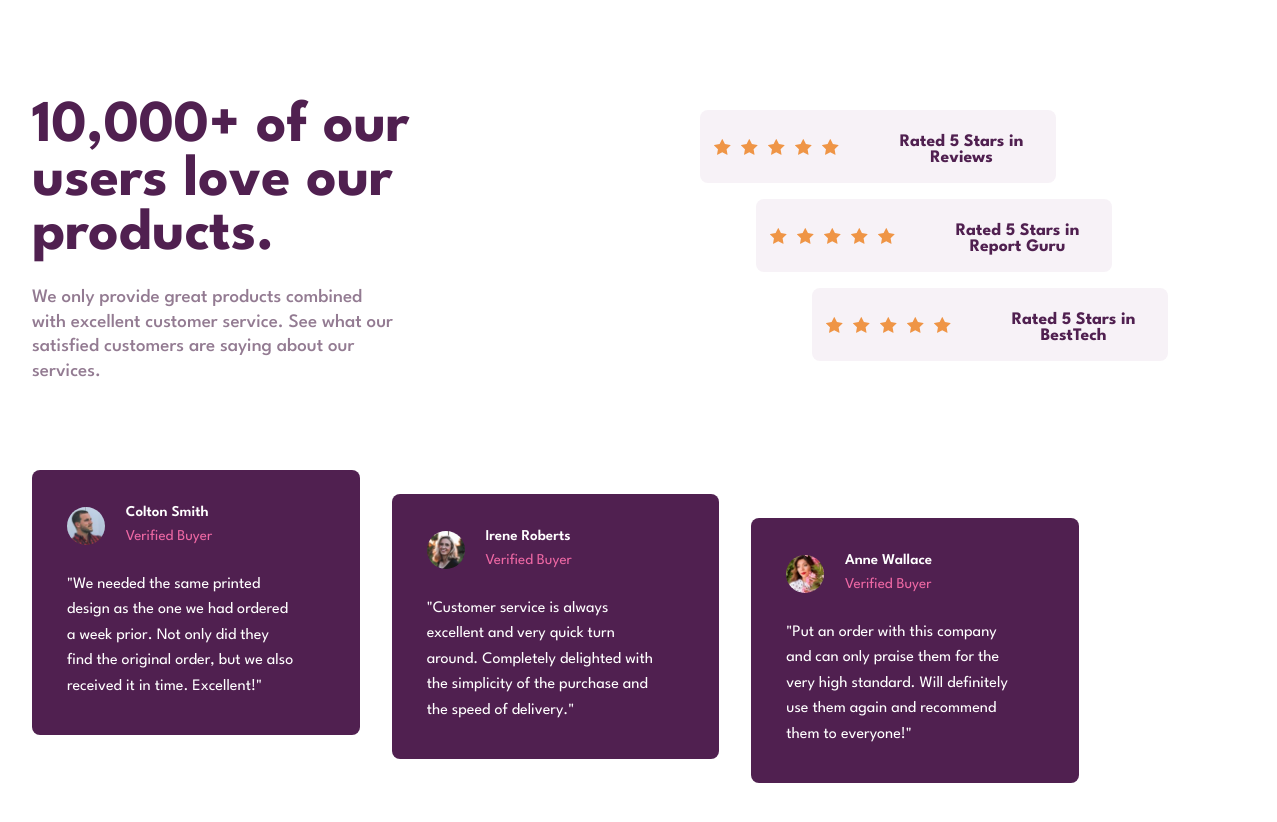
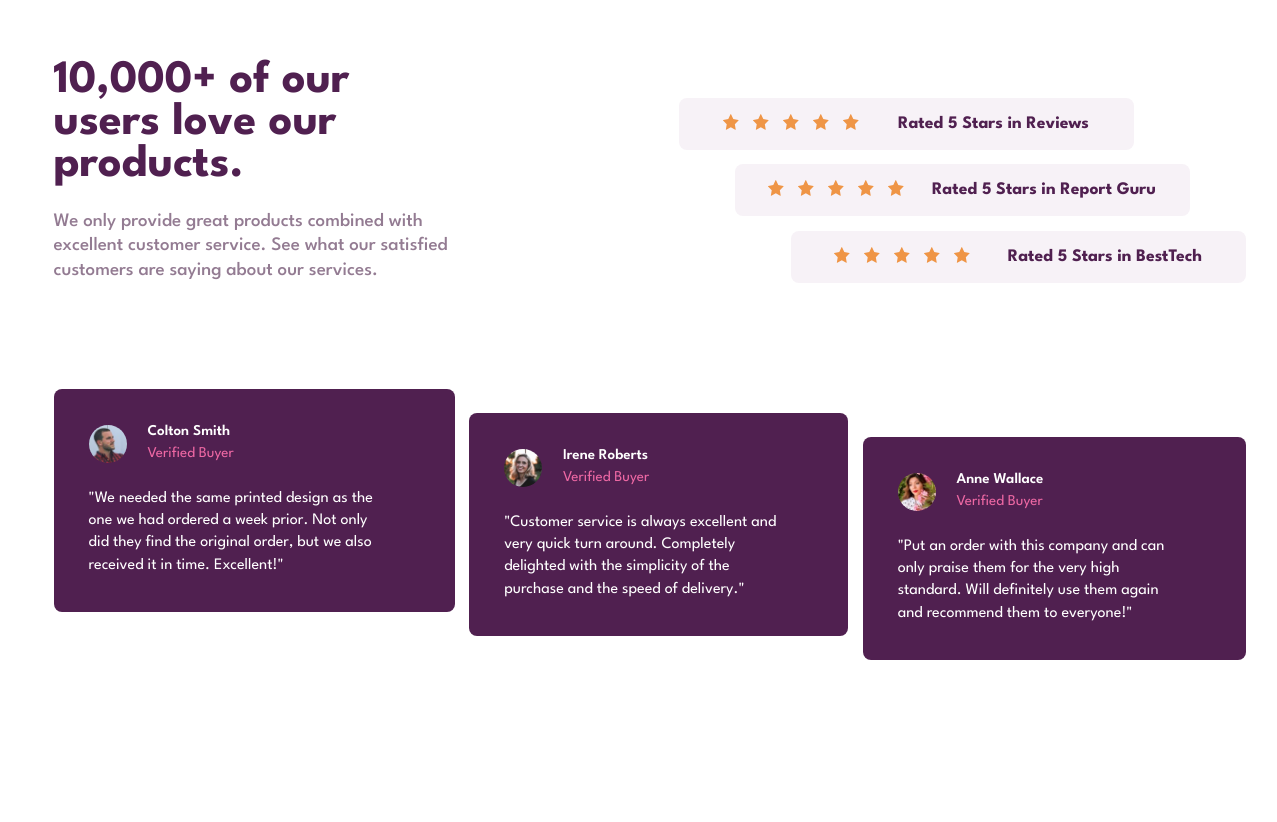
Before and after one commit to Franco-Cipolla/social-section-franco, a plain HTML site: page index.html in a window 1536 px wide. Shown: the whole page, without its empty margins (118-1395 px from the left). After the commit the page ends 800 px from the top, so only its background shows below. Drawn offline with Linux system fonts and the light colour scheme.

Commit message:
fixed desktop

```diff
--- a/index.html
+++ b/index.html
@@ -24,27 +24,33 @@
       </section>
       <section class="ratings">
         <div class="rating first">
+          <div>
             <img src="./images/icon-star.svg" alt="star" />
             <img src="./images/icon-star.svg" alt="star" />
             <img src="./images/icon-star.svg" alt="star" />
             <img src="./images/icon-star.svg" alt="star" />
             <img src="./images/icon-star.svg" alt="star" />
+          </div>
           <h2>Rated 5 Stars in Reviews</h2>
         </div>
         <div class="rating second">
+          <div>
             <img src="./images/icon-star.svg" alt="star" />
             <img src="./images/icon-star.svg" alt="star" />
             <img src="./images/icon-star.svg" alt="star" />
             <img src="./images/icon-star.svg" alt="star" />
             <img src="./images/icon-star.svg" alt="star" />
+          </div>
           <h2>Rated 5 Stars in Report Guru</h2>
         </div>
         <div class="rating third">
+          <div>
             <img src="./images/icon-star.svg" alt="star" />
             <img src="./images/icon-star.svg" alt="star" />
             <img src="./images/icon-star.svg" alt="star" />
             <img src="./images/icon-star.svg" alt="star" />
             <img src="./images/icon-star.svg" alt="star" />
+          </div>
           <h2>Rated 5 Stars in BestTech</h2>
         </div>
       </section>
--- a/style.css
+++ b/style.css
@@ -129,97 +129,80 @@ div.testimonial p {
 
 @media (min-width: 1355px) {
   main {
+    width: 80%;
     display: grid;
     grid-template-columns: repeat(2, 1fr);
-    min-width: 100%;
-    max-width: 100%;
-    padding: 50px 150px 50px 150px;
+    align-items: center;
+    justify-content: center;
+    gap: 20px;
   }
+
+  section.hero {
+    padding: 0px 18px 0px 18px;
+  }
+
   section.hero h1 {
-    font-size: 3.7em;
+    font-size: 2.9em;
     text-align: left;
-    padding-left: 0;
+    padding: 0;
     padding-right: 15rem;
   }
 
   section.hero p {
     text-align: left;
-    font-size: 19px;
     padding: 0;
-    padding-right: 16rem;
-    color: var(--clr-dark-grayish-magenta);
-    line-height: 1.3em;
-    font-weight: var(--fw-normal);
-    margin-bottom: 2.3rem;
+    padding-right: 10rem;
   }
 
-  section.hero {
-    display: flex;
-    flex-direction: column;
-    justify-content: center;
+  section.ratings {
     align-items: center;
   }
 
-  section.ratings {
-    display: flex;
-    flex-direction: column;
-    align-items: center;
-    justify-content: center;
-    gap: 1rem;
-    margin-right: 50px;
-  }
-  div.rating {
-    display: flex;
-    max-width: 67%;
-    padding: 14px;
-    align-items: center;
-    justify-content: center;
-    gap: 10px;
-  }
-
-  div.rating img {
-    justify-self: left;
-  }
-
-  div.rating h2 {
-    margin-left: 2rem;
-    margin-bottom: 3px;
-  }
-
-  div.rating.first {
-    margin-right: 7rem;
-  }
-  div.rating.third {
-    margin-left: 7rem;
-  }
-  section.testimonials {
-    padding-left: 0;
+  section .rating {
     display: flex;
     flex-direction: row;
     align-items: center;
-    justify-content: flex-start;
-    grid-column: span 2;
-    gap: 2rem;
+    justify-content: space-evenly;
+    padding: 16px;
+    max-width: 80%;
   }
 
-  div.testimonial {
-    max-width: 26.9%;
+  section .rating h2 {
+    margin: 0;
+  }
+  section .rating img {
+    width: 16px;
+    height: 16px;
+    margin-right: 10px;
   }
 
-  div.testimonial p {
-    line-height: 1.6em;
-    width: 100%;
+  section.ratings div.first {
+    margin-right: 7rem;
+  }
+  section.ratings div.third {
+    margin-left: 7rem;
   }
 
-  div.testimonial.first {
+  section.testimonials {
+    display: flex;
+    flex-direction: row;
+    grid-column: span 2;
+    align-items: center;
+  }
+
+  section.testimonials div.testimonial {
+
+
+  }
+
+  section.testimonials .first {
     margin-bottom: 3rem;
   }
 
-  div.testimonial.third {
+  section.testimonials .third {
     margin-top: 3rem;
   }
 }
-
 @media only screen and (max-width: 1354px) and (min-width: 850px) {
   section.ratings {
     flex-direction: row;
```
Lines whose indentation alone changed are shown as unchanged.
